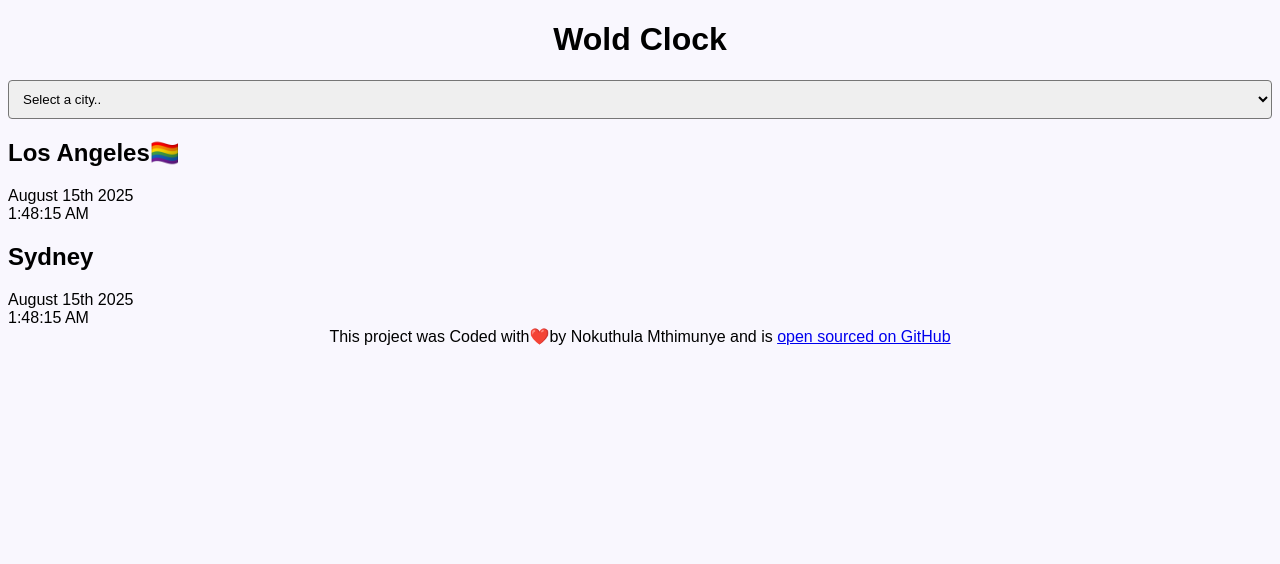
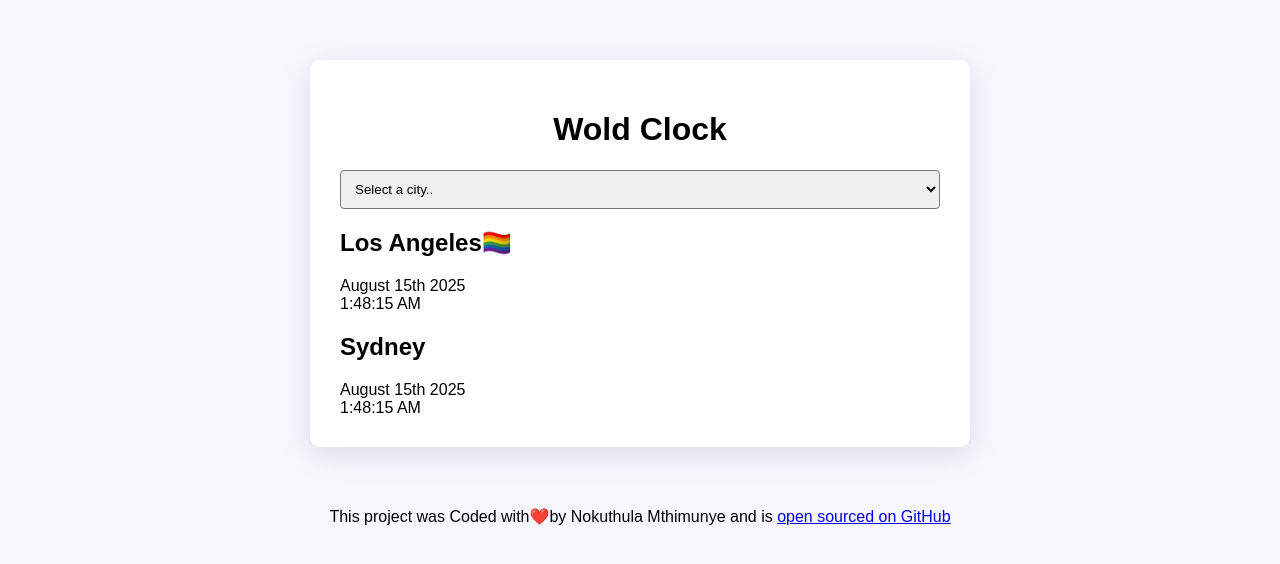
Before and after one commit to Thulz54/Woldclock, a plain HTML site: page index.html in a window 1280 px wide. Drawn offline with Linux system fonts and the light colour scheme; files that its build step writes are made by us from their sources; files whose address does not match are found by name.

Commit message:
Update index.html

```diff
--- a/index.html
+++ b/index.html
@@ -7,9 +7,9 @@
     <title>World Clock- ThuliM</title>
 </head>
 <body>
+<div class="container">
     <h1> Wold Clock</h1>
-
-<select>
+    <select>
         <option value="1">Select a city..</option>
         <option value="2">Johannesburg</option>
         <option value="3">Cape Town</option>
@@ -18,23 +18,27 @@
         <option value="6">Durban</option>
     </select>
     <div class="city">
+        </div>
         <h2>Los Angeles🏳️‍🌈</h2>
         <div class="date">August 15th 2025</div>
+
         <div class="time">1:48:15 AM</div>
 
+
         <div class="city">
+          </div>
         <h2>Sydney</h2>
         <div class="date">August 15th 2025</div>
+
         <div class="time">1:48:15 AM</div>
         </div>
 
 </div>
 <footer>
-  This project was  Coded with❤️by Nokuthula Mthimunye and is <a href="https://github.com/Thulz54/Woldclock" target="_blank">
+  This project was Coded with❤️by Nokuthula Mthimunye and is <a href="https://github.com/Thulz54/Woldclock" target="_blank">
   open sourced on GitHub</a>
 
 </footer>
 <script src="javascript/index.js"></script>
 </body>
-
 </html>
```
